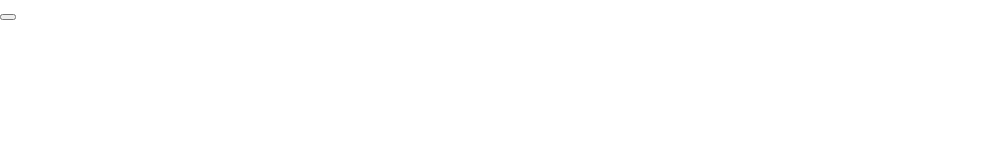
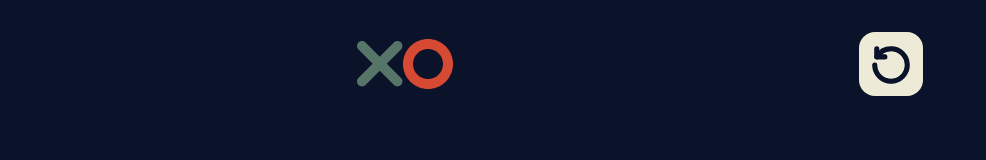
Before and after one commit to DanThePanMan/TicTacToe, a plain HTML site: page Index.html in a window 1280 px wide. Shown: the whole page, without its empty margins (0-986 px from the left). Drawn offline with Linux system fonts and the light colour scheme.

Commit message:
Add Nav Bar

```diff
--- a/Index.html
+++ b/Index.html
@@ -9,16 +9,25 @@
     </head>
     <body>
         <div class="mainContainer">
-            <div class="topsection">
-                <img src="" alt="" class="logo" />
+            <div class="nav">
+                <img src="./assets/Logo.png" alt="Logo" class="logo">
                 <div class="turnIndicator">
                     <img src="" alt="" class="logo" />
                     <p1 class="bigText"></p1>
                 </div>
-                <button class="reset">
-                    <img src="" alt="" class="resetLogo" />
+                <button class="resetButton">
+                    <svg class=resetButtonLogo width="188px" height="188px" viewBox="-2.31 -2.31 25.62 25.62" xmlns="http://www.w3.org/2000/svg" fill="#0B132B" stroke="#0B132B" stroke-width="2.1">
+
+                        <g id="SVGRepo_bgCarrier" stroke-width="0"/>
+
+                        <g id="SVGRepo_tracerCarrier" stroke-linecap="round" stroke-linejoin="round" stroke="#CCCCCC" stroke-width="2.4779999999999998"> <g fill="none" fill-rule="evenodd" stroke="#0B132B" stroke-linecap="round" stroke-linejoin="round" transform="matrix(0 1 1 0 2.5 2.5)"> <path d="m3.98652376 1.07807068c-2.38377179 1.38514556-3.98652376 3.96636605-3.98652376 6.92192932 0 4.418278 3.581722 8 8 8s8-3.581722 8-8-3.581722-8-8-8"/> <path d="m4 1v4h-4" transform="matrix(1 0 0 -1 0 6)"/> </g> </g>
+
+                        <g id="SVGRepo_iconCarrier"> <g fill="none" fill-rule="evenodd" stroke="#0B132B" stroke-linecap="round" stroke-linejoin="round" transform="matrix(0 1 1 0 2.5 2.5)"> <path d="m3.98652376 1.07807068c-2.38377179 1.38514556-3.98652376 3.96636605-3.98652376 6.92192932 0 4.418278 3.581722 8 8 8s8-3.581722 8-8-3.581722-8-8-8"/> <path d="m4 1v4h-4" transform="matrix(1 0 0 -1 0 6)"/> </g> </g>
+
+                    </svg>
                 </button>
             </div>
+
         </div>
     </body>
 </html>
--- a/style.css
+++ b/style.css
@@ -5,8 +5,45 @@
     --tieColour: #EDEBD7;
 }
 
+body{
+    display: flex;
+    flex-direction: row;
+    justify-content: center;
+    background-color: var(--bgColour);
+}
 
+.mainContainer{
+    flex-direction: column;
+    margin-top: 4vh;
+    width: 60vw;
+    height: 70vh;
+}
 
+.nav{
+    display: flex;
+    flex-direction: row;
+    align-items: center;
+    justify-content: space-around;
+}
+
+.resetButton{
+    background-color: var(--tieColour);
+    transition: 100ms ease-in-out;
+    width: 4rem;
+    height: 4rem;
+    border: none;
+    border-radius: 1rem;
+}
+
+.resetButton:hover{
+    background-color: #87867c;
+    transition: 100ms ease-in-out;
+
+}
+
+.resetButtonLogo{
+    height: 4rem;
+}
 
 /* css reset */
 
```
Also changed, not shown: assets/Logo.png (added), assets/O.png (added), assets/X.png (added), assets/reset.svg (added).
